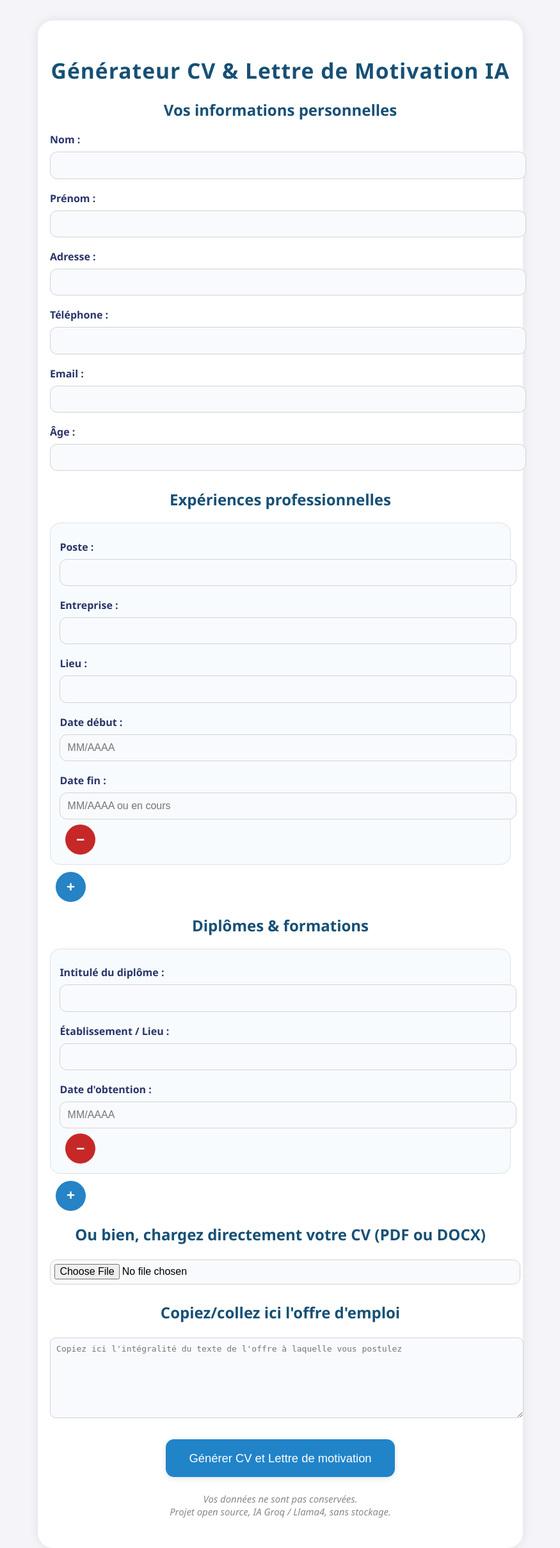
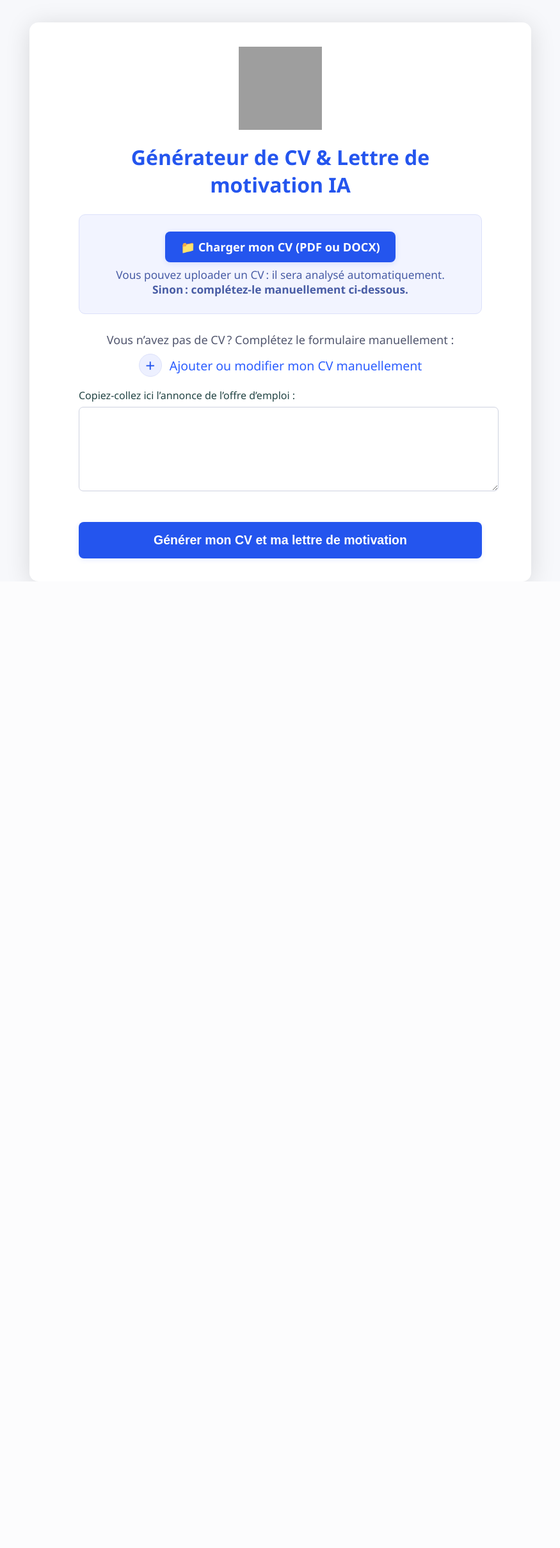
Before and after one commit to s00r1/cvlm, a Flask app: page / in a window 1280 px wide. Shown: the whole page at 64% size, without its empty margins (202-1077 px from the left). After the commit the page ends 909 px from the top, so only its background shows below. Run offline with Flask 3, Linux system fonts and the light colour scheme; parts of the project's set-up code (start-up, migrations or seed data) failed here and were passed over; grey boxes are pictures that could not be loaded.

Commit message:
grosse update Vgg fichier html et appd 2

```diff
--- a/templates/index.html
+++ b/templates/index.html
@@ -2,223 +2,305 @@
 <html lang="fr">
 <head>
     <meta charset="UTF-8">
-    <title>Générateur CV & Lettre de Motivation</title>
-    <meta name="viewport" content="width=device-width, initial-scale=1">
-    <link rel="stylesheet" href="/static/style.css">
+    <title>Générateur de CV & Lettre de motivation | IA personnalisée</title>
+    <meta name="viewport" content="width=device-width,initial-scale=1">
     <style>
         body {
+            background: #f7f8fb;
+            margin: 0; padding: 0;
             font-family: 'Segoe UI', Arial, sans-serif;
-            margin: 0;
-            padding: 0;
-            background: #f4f4f9;
+            min-height: 100vh;
         }
         .container {
-            max-width: 720px;
-            margin: 0 auto;
+            max-width: 630px;
+            margin: 35px auto 0 auto;
             background: #fff;
-            border-radius: 1.5rem;
-            box-shadow: 0 0 15px #bbb5;
-            padding: 2rem 1.2rem;
-            margin-top: 2rem;
+            border-radius: 14px;
+            box-shadow: 0 5px 38px #0002;
+            padding: 38px 6vw 36px 6vw;
         }
-        h1, h2 {
-            color: #175076;
+        .header {
+            text-align: center;
+            margin-bottom: 14px;
+        }
+        .logo {
+            display: block;
+            margin: 0 auto 18px auto;
+            width: 130px;
+            height: 130px;
+        }
+        h1 {
+            color: #2455ee;
+            font-size: 2em;
+            margin-bottom: 6px;
+            font-weight: 700;
+        }
+        .upload-zone {
+            background: #f2f4ff;
+            padding: 26px 3vw;
+            border-radius: 10px;
+            border: 1.5px solid #dce1fa;
+            margin: 25px 0 13px 0;
             text-align: center;
         }
-        label {
-            display: block;
+        .upload-label {
+            display: inline-block;
+            padding: 12px 24px;
+            background: #2455ee;
+            color: #fff;
             font-weight: bold;
-            margin: 0.7em 0 0.3em 0;
+            border-radius: 8px;
+            cursor: pointer;
+            font-size: 1.14em;
+            box-shadow: 0 2px 8px #2b5dff22;
+            transition: background 0.18s;
+            margin-bottom: 8px;
         }
-        input, textarea, select {
+        .upload-label:hover { background: #143fb0; }
+        .upload-infos { color: #485ca5; font-size: 1.08em; }
+        #cv_file { display: none; }
+        .manual-prompt {
+            text-align: center;
+            margin: 28px 0 10px 0;
+            font-size: 1.13em;
+            color: #51566e;
+        }
+        .show-manual {
+            display: flex;
+            align-items: center;
+            justify-content: center;
+            gap: 12px;
+            margin: 0 0 17px 0;
+            cursor: pointer;
+            color: #2b5dff;
+            font-size: 1.22em;
+            font-weight: 500;
+            user-select: none;
+            transition: color 0.17s;
+        }
+        .show-manual:hover { color: #1a369d; }
+        .plusicon {
+            background: #edf0ff;
+            color: #2455ee;
+            font-size: 1.35em;
+            border-radius: 50%;
+            width: 34px; height: 34px;
+            display: flex; align-items: center; justify-content: center;
+            border: 1.5px solid #dce1fa;
+        }
+        .manual-section {
+            display: none;
+            animation: fadeIn 0.3s;
+        }
+        @keyframes fadeIn {
+            from { opacity: 0; transform: translateY(18px);}
+            to   { opacity: 1; transform: translateY(0);}
+        }
+        label { font-weight: 500; color: #244; }
+        input[type="text"], input[type="email"], input[type="number"], textarea {
             width: 100%;
-            padding: 0.7em;
-            margin-bottom: 0.5em;
-            border-radius: 0.7em;
-            border: 1px solid #d3d3d3;
+            padding: 10px 12px;
+            margin: 7px 0 16px 0;
+            border-radius: 7px;
+            border: 1.1px solid #ced2e0;
+            font-size: 1.08em;
+            font-family: inherit;
+        }
+        textarea {
+            min-height: 110px;
+            resize: vertical;
+        }
+        .field-row { display: flex; gap: 12px; }
+        .field-row > div { flex: 1; }
+        .add-btn {
+            padding: 6px 12px;
+            background: #ecefff;
+            color: #2455ee;
+            border-radius: 7px;
+            border: 1px solid #d1d7fb;
+            font-weight: 500;
+            cursor: pointer;
             font-size: 1em;
-            background: #f9fafd;
+            margin-bottom: 10px;
         }
-        input[type="file"] {
-            padding: 0.4em;
+        .add-btn:hover { background: #d1e1ff; }
+        .suppr-btn {
+            background: none;
+            color: #e04a4a;
+            border: none;
+            font-size: 1.3em;
+            cursor: pointer;
+            margin-left: 7px;
+            vertical-align: middle;
         }
-        .xp-block, .dip-block {
-            border: 1px solid #dde1e7;
-            padding: 0.9em;
-            border-radius: 1em;
-            margin-bottom: 0.7em;
-            background: #f8fbfd;
-            position: relative;
+        .submit-btn {
+            width: 100%;
+            padding: 17px 0;
+            background: #2455ee;
+            color: #fff;
+            font-weight: bold;
+            border: none;
+            border-radius: 8px;
+            font-size: 1.22em;
+            box-shadow: 0 2px 9px #2b5dff19;
+            margin-top: 27px;
+            cursor: pointer;
+            transition: background 0.15s;
         }
-        .add-btn, .remove-btn {
-            background: #2583c6;
-            color: #fff;
-            border: none;
-            border-radius: 50%;
-            width: 2.1em;
-            height: 2.1em;
-            font-size: 1.4em;
-            font-weight: bold;
-            cursor: pointer;
-            margin: 0 0.4em;
-        }
-        .remove-btn {
-            background: #c62828;
-        }
-        .actions {
-            text-align: center;
-        }
-        .btn-primary {
-            background: #2184c9;
-            color: #fff;
-            padding: 1em 2em;
-            font-size: 1.15em;
-            border: none;
-            border-radius: 0.7em;
-            cursor: pointer;
-            margin-top: 1.2em;
-            box-shadow: 0 2px 10px #17325024;
-            transition: background 0.2s;
-        }
-        .btn-primary:hover {
-            background: #1668a7;
-        }
-        .error-msg {
-            color: #c62828;
-            background: #fff3f3;
-            border: 1px solid #c62828;
-            border-radius: 1em;
-            padding: 1em;
-            margin-bottom: 1.2em;
-            font-weight: bold;
-        }
-        @media (max-width: 600px) {
-            .container { padding: 0.7em; margin-top: 0.7em; }
-            input, textarea, select { font-size: 1em; }
-            h1 { font-size: 1.3em; }
-            .btn-primary { font-size: 1em; padding: 0.7em 1.4em; }
+        .submit-btn:hover { background: #143fb0; }
+        .error { color: #b60606; margin-bottom: 11px; text-align: center; }
+        @media (max-width: 650px) {
+            .container { padding: 13px 2vw 23px 2vw; }
+            .logo { width: 85px; height: 85px; }
         }
     </style>
 </head>
 <body>
     <div class="container">
-    <h1>Générateur CV & Lettre de Motivation IA</h1>
+        <div class="header">
+            <img src="{{ url_for('static', filename='logo.gif') }}" alt="Logo" class="logo">
+            <h1>Générateur de CV & Lettre de motivation IA</h1>
+        </div>
         {% if error %}
-        <div class="error-msg">{{ error }}</div>
+        <div class="error">{{ error }}</div>
         {% endif %}
-    <form method="post" enctype="multipart/form-data" id="cvlmForm">
-        <h2>Vos informations personnelles</h2>
-        <label>Nom :</label>
-        <input type="text" name="nom" value="{{ nom or '' }}" required>
-        <label>Prénom :</label>
-        <input type="text" name="prenom" value="{{ prenom or '' }}" required>
-        <label>Adresse :</label>
-        <input type="text" name="adresse" value="{{ adresse or '' }}">
-        <label>Téléphone :</label>
-        <input type="tel" name="telephone" value="{{ telephone or '' }}">
-        <label>Email :</label>
-        <input type="email" name="email" value="{{ email or '' }}">
-        <label>Âge :</label>
-        <input type="number" name="age" min="15" max="100" value="{{ age or '' }}">
+        <form method="POST" enctype="multipart/form-data" autocomplete="off">
 
-        <h2>Expériences professionnelles</h2>
-        <div id="xp-list">
-            {% set xp_nb = xp_poste|length if xp_poste else 1 %}
-            {% for i in range(xp_nb) %}
-            <div class="xp-block">
-                <label>Poste :</label>
-                <input type="text" name="xp_poste" value="{{ xp_poste[i] if xp_poste and xp_poste|length > i else '' }}">
-                <label>Entreprise :</label>
-                <input type="text" name="xp_entreprise" value="{{ xp_entreprise[i] if xp_entreprise and xp_entreprise|length > i else '' }}">
-                <label>Lieu :</label>
-                <input type="text" name="xp_lieu" value="{{ xp_lieu[i] if xp_lieu and xp_lieu|length > i else '' }}">
-                <label>Date début :</label>
-                <input type="text" name="xp_debut" value="{{ xp_debut[i] if xp_debut and xp_debut|length > i else '' }}" placeholder="MM/AAAA">
-                <label>Date fin :</label>
-                <input type="text" name="xp_fin" value="{{ xp_fin[i] if xp_fin and xp_fin|length > i else '' }}" placeholder="MM/AAAA ou en cours">
-                <button type="button" class="remove-btn" onclick="removeXP(this)">−</button>
+            <div class="upload-zone">
+                <label for="cv_file" class="upload-label">
+                    📁 Charger mon CV (PDF ou DOCX)
+                </label>
+                <input type="file" name="cv_file" id="cv_file" accept=".pdf,.docx">
+                <div class="upload-infos">
+                    Vous pouvez uploader un CV : il sera analysé automatiquement.<br>
+                    <b>Sinon : complétez-le manuellement ci-dessous.</b>
+                </div>
+            </div>
+
+            <div class="manual-prompt">
+                Vous n’avez pas de CV ? Complétez le formulaire manuellement :
+            </div>
+
+            <div class="show-manual" id="showManualBtn">
+                <span class="plusicon">+</span>
+                Ajouter ou modifier mon CV manuellement
+            </div>
+
+            <div class="manual-section" id="manualSection">
+                <div class="field-row">
+                    <div>
+                        <label for="nom">Nom</label>
+                        <input type="text" name="nom" id="nom" value="{{ nom or '' }}">
+                    </div>
+                    <div>
+                        <label for="prenom">Prénom</label>
+                        <input type="text" name="prenom" id="prenom" value="{{ prenom or '' }}">
+                    </div>
+                </div>
+                <label for="adresse">Adresse</label>
+                <input type="text" name="adresse" id="adresse" value="{{ adresse or '' }}">
+                <div class="field-row">
+                    <div>
+                        <label for="telephone">Téléphone</label>
+                        <input type="text" name="telephone" id="telephone" value="{{ telephone or '' }}">
+                    </div>
+                    <div>
+                        <label for="email">Email</label>
+                        <input type="email" name="email" id="email" value="{{ email or '' }}">
+                    </div>
+                    <div>
+                        <label for="age">Âge</label>
+                        <input type="number" name="age" id="age" min="14" max="80" value="{{ age or '' }}">
+                    </div>
+                </div>
+
+                <h3>Expériences professionnelles</h3>
+                <div id="xpList">
+                    {% for i in range(xp_poste|length) %}
+                    <div class="field-row xp-row">
+                        <div>
+                            <input type="text" name="xp_poste" placeholder="Poste occupé" value="{{ xp_poste[i] }}">
+                        </div>
+                        <div>
+                            <input type="text" name="xp_entreprise" placeholder="Entreprise" value="{{ xp_entreprise[i] }}">
+                        </div>
+                        <div>
+                            <input type="text" name="xp_lieu" placeholder="Lieu" value="{{ xp_lieu[i] }}">
+                        </div>
+                        <div>
+                            <input type="text" name="xp_debut" placeholder="Début (AAAA-MM)" value="{{ xp_debut[i] }}">
+                        </div>
+                        <div>
+                            <input type="text" name="xp_fin" placeholder="Fin (AAAA-MM ou actuel)" value="{{ xp_fin[i] }}">
+                        </div>
+                        <button type="button" class="suppr-btn" onclick="this.parentNode.remove()">×</button>
                     </div>
                     {% endfor %}
                 </div>
-        <button type="button" class="add-btn" onclick="addXP()">+</button>
+                <button type="button" class="add-btn" onclick="addXp()">+ Ajouter une expérience</button>
 
-        <h2>Diplômes & formations</h2>
-        <div id="dip-list">
-            {% set dip_nb = dip_titre|length if dip_titre else 1 %}
-            {% for i in range(dip_nb) %}
-            <div class="dip-block">
-                <label>Intitulé du diplôme :</label>
-                <input type="text" name="dip_titre" value="{{ dip_titre[i] if dip_titre and dip_titre|length > i else '' }}">
-                <label>Établissement / Lieu :</label>
-                <input type="text" name="dip_lieu" value="{{ dip_lieu[i] if dip_lieu and dip_lieu|length > i else '' }}">
-                <label>Date d'obtention :</label>
-                <input type="text" name="dip_date" value="{{ dip_date[i] if dip_date and dip_date|length > i else '' }}" placeholder="MM/AAAA">
-                <button type="button" class="remove-btn" onclick="removeDip(this)">−</button>
+                <h3>Diplômes</h3>
+                <div id="dipList">
+                    {% for i in range(dip_titre|length) %}
+                    <div class="field-row dip-row">
+                        <div>
+                            <input type="text" name="dip_titre" placeholder="Intitulé du diplôme" value="{{ dip_titre[i] }}">
+                        </div>
+                        <div>
+                            <input type="text" name="dip_lieu" placeholder="Lieu d'obtention" value="{{ dip_lieu[i] }}">
+                        </div>
+                        <div>
+                            <input type="text" name="dip_date" placeholder="Date (AAAA)" value="{{ dip_date[i] }}">
+                        </div>
+                        <button type="button" class="suppr-btn" onclick="this.parentNode.remove()">×</button>
                     </div>
                     {% endfor %}
                 </div>
-        <button type="button" class="add-btn" onclick="addDip()">+</button>
-
-        <h2>Ou bien, chargez directement votre CV (PDF ou DOCX)</h2>
-        <input type="file" name="cv_file" accept=".pdf,.docx">
-
-        <h2>Copiez/collez ici l'offre d'emploi</h2>
-        <textarea name="description" rows="7" placeholder="Copiez ici l'intégralité du texte de l'offre à laquelle vous postulez" required>{{ description or '' }}</textarea>
-
-        <div class="actions">
-            <button type="submit" class="btn-primary">Générer CV et Lettre de motivation</button>
-        </div>
-    </form>
-    <p style="text-align:center;font-size:0.93em;color:#888;margin-top:1.6em">
-        <em>Vos données ne sont pas conservées.<br>Projet open source, IA Groq / Llama4, sans stockage.</em>
-    </p>
+                <button type="button" class="add-btn" onclick="addDip()">+ Ajouter un diplôme</button>
             </div>
 
+            <label for="description" style="margin-top:18px;display:block;">Copiez-collez ici l’annonce de l’offre d’emploi :</label>
+            <textarea name="description" id="description" required>{{ description or "" }}</textarea>
+
+            <button type="submit" class="submit-btn">Générer mon CV et ma lettre de motivation</button>
+        </form>
+    </div>
     <script>
-    // Ajout/Retrait XP
-    function addXP() {
-        let xpList = document.getElementById('xp-list');
-        let block = document.createElement('div');
-        block.className = 'xp-block';
-        block.innerHTML = `
-            <label>Poste :</label>
-            <input type="text" name="xp_poste">
-            <label>Entreprise :</label>
-            <input type="text" name="xp_entreprise">
-            <label>Lieu :</label>
-            <input type="text" name="xp_lieu">
-            <label>Date début :</label>
-            <input type="text" name="xp_debut" placeholder="MM/AAAA">
-            <label>Date fin :</label>
-            <input type="text" name="xp_fin" placeholder="MM/AAAA ou en cours">
-            <button type="button" class="remove-btn" onclick="removeXP(this)">−</button>
+        // Show/hide manual CV section
+        const showManualBtn = document.getElementById('showManualBtn');
+        const manualSection = document.getElementById('manualSection');
+        let visible = false;
+        showManualBtn.addEventListener('click', function() {
+            visible = !visible;
+            manualSection.style.display = visible ? "block" : "none";
+            showManualBtn.querySelector('.plusicon').textContent = visible ? "−" : "+";
+            showManualBtn.querySelector('span').style.background = visible ? "#dde2fa" : "#edf0ff";
+        });
+
+        // Add/remove XP rows
+        function addXp() {
+            const div = document.createElement('div');
+            div.className = 'field-row xp-row';
+            div.innerHTML = `
+                <div><input type="text" name="xp_poste" placeholder="Poste occupé"></div>
+                <div><input type="text" name="xp_entreprise" placeholder="Entreprise"></div>
+                <div><input type="text" name="xp_lieu" placeholder="Lieu"></div>
+                <div><input type="text" name="xp_debut" placeholder="Début (AAAA-MM)"></div>
+                <div><input type="text" name="xp_fin" placeholder="Fin (AAAA-MM ou actuel)"></div>
+                <button type="button" class="suppr-btn" onclick="this.parentNode.remove()">×</button>
             `;
-        xpList.appendChild(block);
+            document.getElementById('xpList').appendChild(div);
         }
-    function removeXP(btn) {
-        let block = btn.parentElement;
-        block.parentElement.removeChild(block);
-    }
-
-    // Ajout/Retrait Diplômes
         function addDip() {
-        let dipList = document.getElementById('dip-list');
-        let block = document.createElement('div');
-        block.className = 'dip-block';
-        block.innerHTML = `
-            <label>Intitulé du diplôme :</label>
-            <input type="text" name="dip_titre">
-            <label>Établissement / Lieu :</label>
-            <input type="text" name="dip_lieu">
-            <label>Date d'obtention :</label>
-            <input type="text" name="dip_date" placeholder="MM/AAAA">
-            <button type="button" class="remove-btn" onclick="removeDip(this)">−</button>
+            const div = document.createElement('div');
+            div.className = 'field-row dip-row';
+            div.innerHTML = `
+                <div><input type="text" name="dip_titre" placeholder="Intitulé du diplôme"></div>
+                <div><input type="text" name="dip_lieu" placeholder="Lieu d'obtention"></div>
+                <div><input type="text" name="dip_date" placeholder="Date (AAAA)"></div>
+                <button type="button" class="suppr-btn" onclick="this.parentNode.remove()">×</button>
             `;
-        dipList.appendChild(block);
-    }
-    function removeDip(btn) {
-        let block = btn.parentElement;
-        block.parentElement.removeChild(block);
+            document.getElementById('dipList').appendChild(div);
         }
     </script>
 </body>
```
Lines whose indentation alone changed are shown as unchanged.
